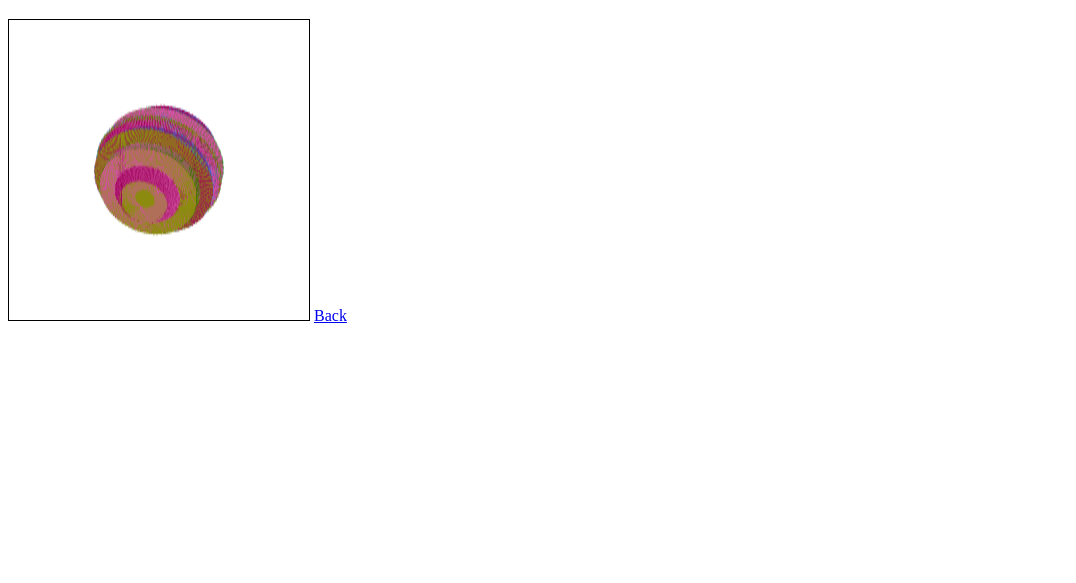
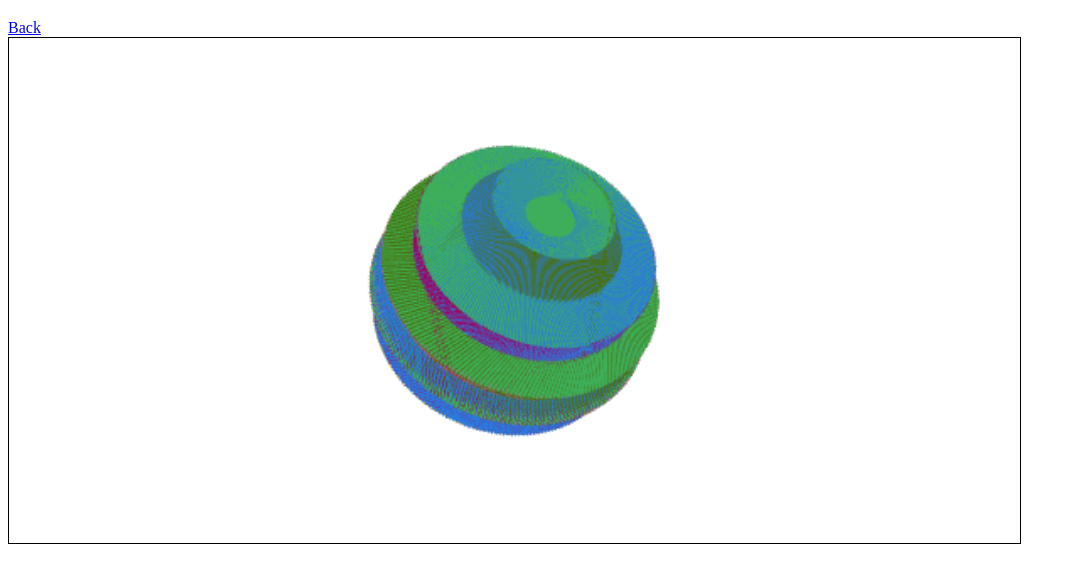
Before and after one commit to ra-raptor/WebGL-intro, a plain HTML site: page box.html in a window 1280 px wide. Shown: the part 61-644 px from the top of the page, without its empty margins (0-1076 px from the left). Drawn offline with Linux system fonts and the light colour scheme.

Commit message:
perspective

```diff
--- a/box.html
+++ b/box.html
@@ -10,14 +10,15 @@
     <style>
         canvas{
             border: 1px solid black;
-            height: 300px;
-            width: 300px;
+            height: 50%;
+            width: 80%;
         }
     </style>
 </head>
 <body>
-    <h1>WebGL Intro | Box</h1>
-    <canvas id="box"></canvas>
-    <a href="index.html">Back</a>
+    <h1>WebGL Intro | Box</h1><a href="index.html">Back</a>
+    <br />
+    <canvas width="600px" height="300px" id="box"></canvas>
+
 </body>
 </html>
--- a/box.js
+++ b/box.js
@@ -144,8 +144,18 @@ const uniformLocations = {
 };
 
 const mat4 = glMatrix.mat4;
+
+const projectionMatrix = mat4.create();
+mat4.perspective(
+  projectionMatrix,
+  (75 * Math.PI) / 180, // vertical FOV
+  canvas.width / canvas.height, // arpect ratio
+  1e-4, // near cull distance
+  1e4 // far cull distance
+);
+const finalMatrix = mat4.create();
 const matrix = mat4.create();
-// mat4.translate(matrix, matrix, [0.2, 0.5, 0]);
+mat4.translate(matrix, matrix, [0, 0, -1]);
 mat4.scale(matrix, matrix, [0.5, 0.5, 0.25]);
 
 function animate() {
@@ -155,7 +165,8 @@ function animate() {
   mat4.rotateY(matrix, matrix, Math.PI / 3 / 70);
   // console.log(matrix);
 
-  gl.uniformMatrix4fv(uniformLocations.matrix, false, matrix);
+  mat4.multiply(finalMatrix, projectionMatrix, matrix);
+  gl.uniformMatrix4fv(uniformLocations.matrix, false, finalMatrix);
   gl.drawArrays(gl.TRIANGLES, 0, vertexData.length / 3);
 }
 
```
